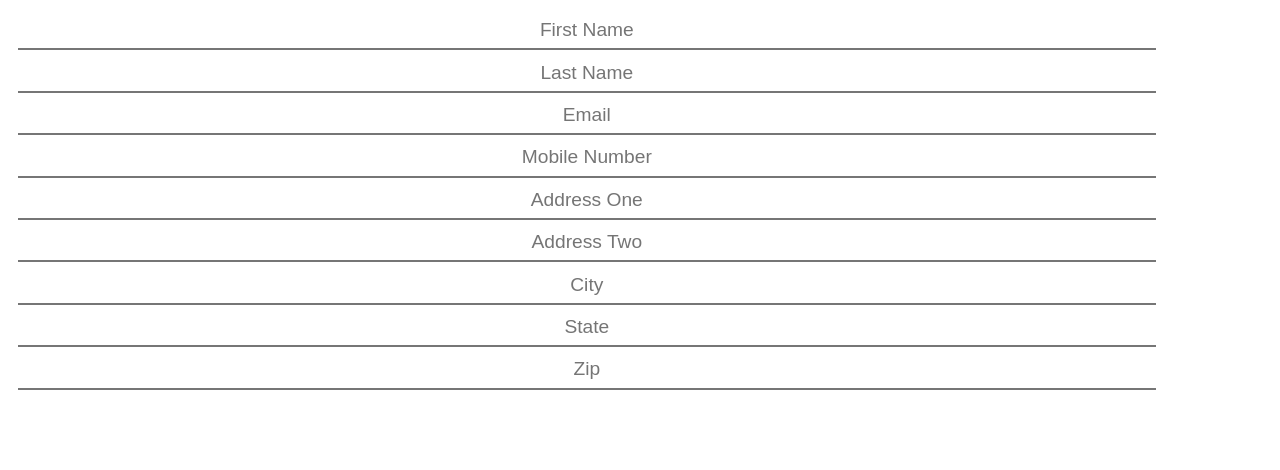
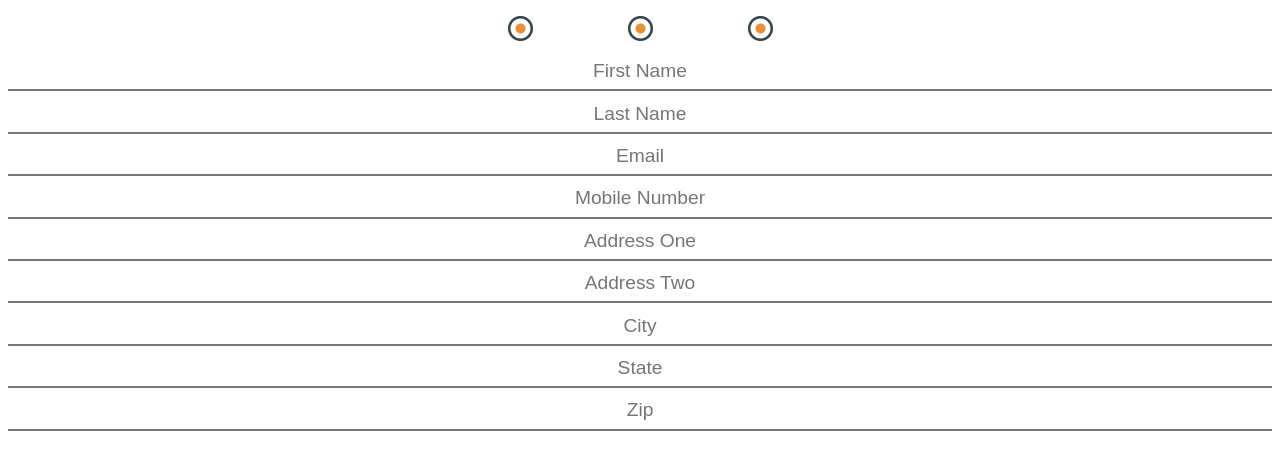
Before and after one commit to sullyintheseat/rideshare-web, a website: page wwwroot/index.html in a window 1280 px wide. Drawn offline with Linux system fonts and the light colour scheme.

Commit message:
adding stepper

```diff
--- a/wwwroot/index.html
+++ b/wwwroot/index.html
@@ -4,9 +4,8 @@
     <style>
       input {
         text-align: center;
-        width:90%;
+        width:100%;
         padding: 0.25em;
-        transform: translateX(10px);
         font-size: 1.2em;
         border-top: none;
         min-height: 2em;
@@ -17,12 +16,16 @@
       }
       input:focus{
         outline: none;
-        border-bottom: 1px solid rgb(204, 51, 0);
+        border-bottom: 1px solid rgb(230, 145, 56);
       }
+      #stepper { text-align: center; margin-top:16px; margin-bottom: 8px;}
     </style>
   </head>
   <body>
     <div id="registration">
+      <div id="stepper">
+        <img src="imgs/step-1.png" />
+      </div>
       <input type=text placeholder="First Name" /><br />
       <input type=text placeholder="Last Name" /><br />
       <input type=text placeholder="Email" /><br />
```
Also changed, not shown: wwwroot/imgs/step-1.png (added), wwwroot/imgs/step-2.png (added), wwwroot/imgs/step-3.png (added).
